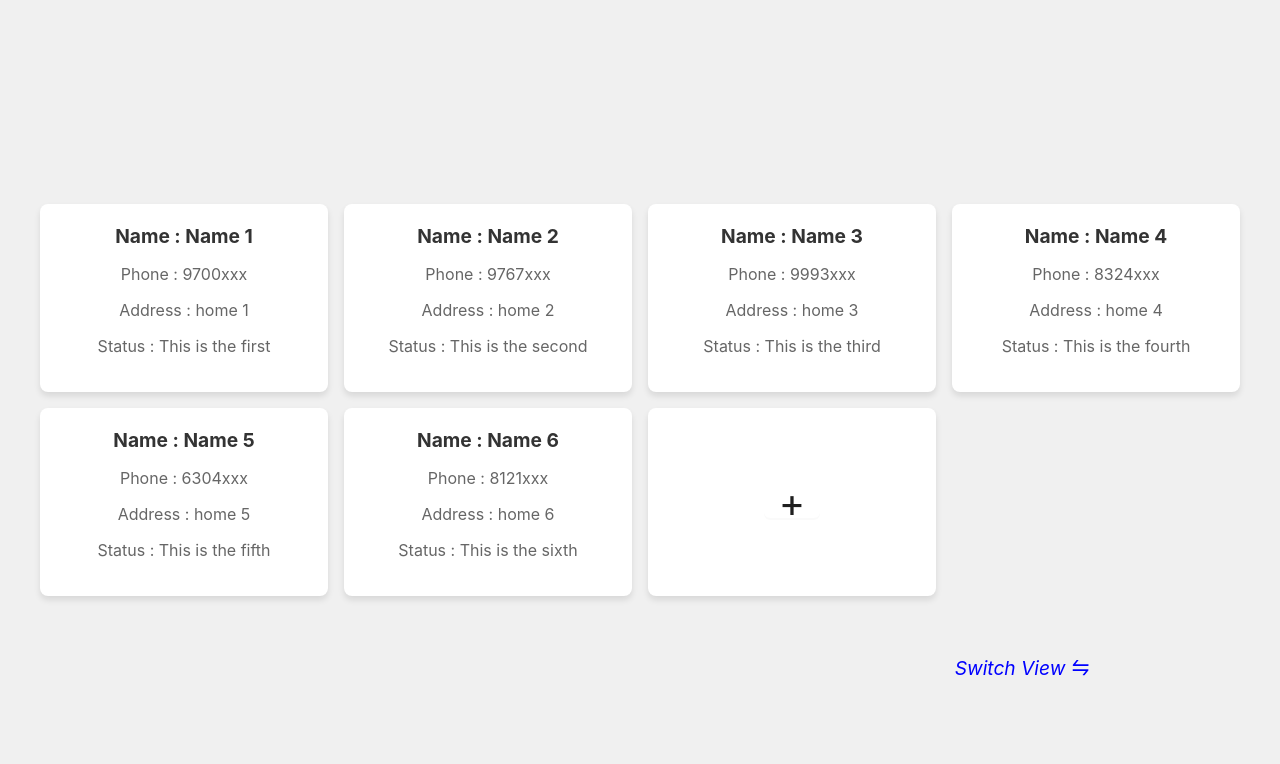
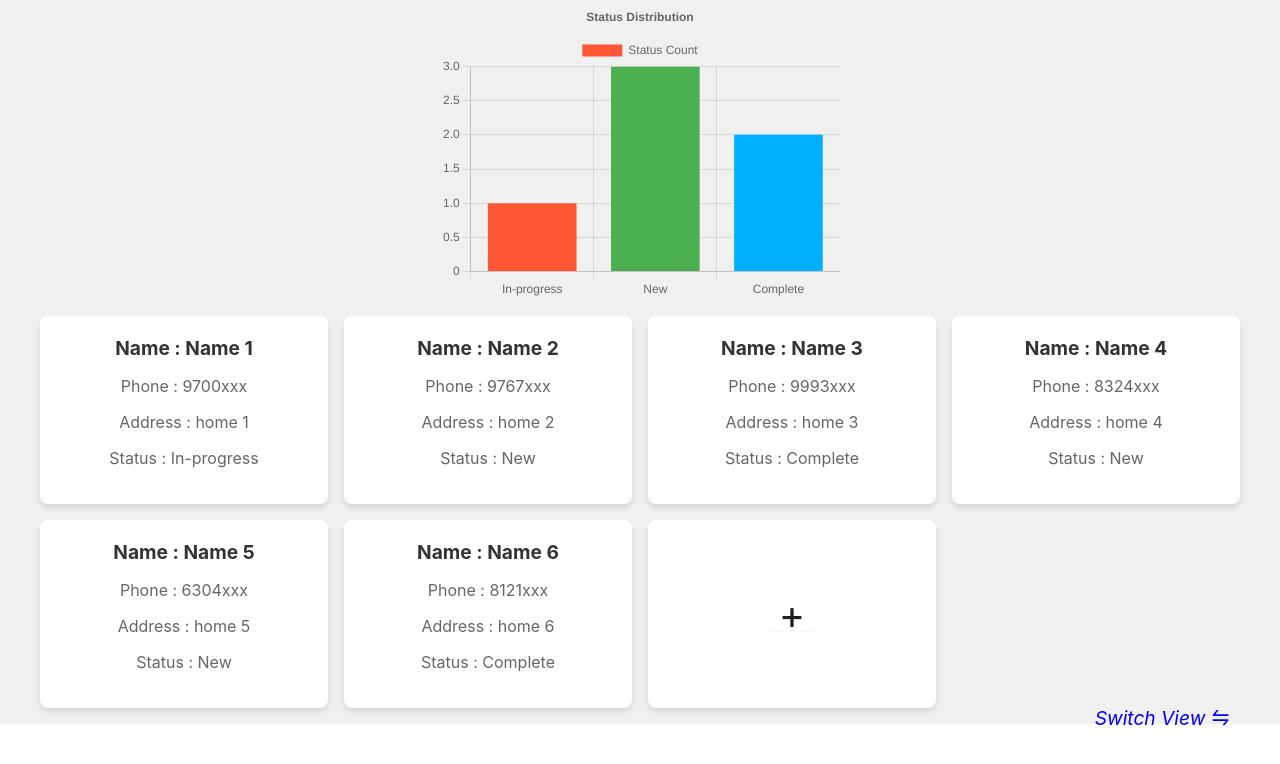
Before and after one commit to snrtrunksoft/snr-css-cmt_app, a React (Create React App) app: page / in a window 1280 px wide. Shown: the top 764 px of the page. Built offline with nearby package versions, Linux system fonts and the light colour scheme.

Commit message:
Graph_01 - graph has been added for the data status

```diff
--- a/package.json
+++ b/package.json
@@ -4,8 +4,10 @@
   "private": true,
   "dependencies": {
     "antd": "^5.23.3",
+    "chart.js": "^4.4.7",
     "cra-template": "1.2.0",
     "react": "^19.0.0",
+    "react-chartjs-2": "^5.3.0",
     "react-dom": "^19.0.0",
     "react-hook-form": "^7.54.2",
     "react-scripts": "5.0.1",
--- a/src/AddNewNameCard.js
+++ b/src/AddNewNameCard.js
@@ -5,19 +5,35 @@ import { useForm } from "react-hook-form";
 
 const AddNewNameCard = ({
     data,
-    setNewRecordId,
     setNewRecordName,
     setNewRecordPhone,
     setNewRecordAddress,
     setNewRecordStatus,
+    newRecordStatus,
     setIsAddNewNameCardModalOpen,
     handleAddNewNameCard,
     }) => {
 
     const { register, reset } = useForm();
+
     const handleReset = () => {
         reset();
+        setNewRecordName("");
+        setNewRecordPhone("");
+        setNewRecordAddress("");
+        setNewRecordStatus("New");
     };
+
+    const dropDownList = (
+    <select
+      value={newRecordStatus}
+      onChange={(e) => setNewRecordStatus(e.target.value)}
+    >
+      <option value="New">New</option>
+      <option value="In-progress">In-progress</option>
+      <option value="Complete">Complete</option>
+    </select>
+  );
 
     return(
         <div>
@@ -31,7 +47,7 @@ const AddNewNameCard = ({
                     </Col>
                     <Col>
                         <h2><input
-                            type="text" {...register('newRecordName')}
+                            type="text" {...register("name")}
                             onChange={(e) => {setNewRecordName(e.target.value)}}
                         /></h2>
                     </Col>
@@ -42,8 +58,7 @@ const AddNewNameCard = ({
                     </Col>
                     <Col>
                         <h2><input
-                            type="number"
-                            {...register('newRecordPhone')}
+                            type="number" {...register("phone")}
                             onChange={(e) => {setNewRecordPhone(e.target.value)}}
                         /></h2>
                     </Col>
@@ -53,8 +68,7 @@ const AddNewNameCard = ({
                         <h2>Address : </h2>
                     </Col>
                     <Col>
-                        <h2><input
-                            {...register('Address')}
+                        <h2><input {...register('Address')}
                             onChange={(e) => {setNewRecordAddress(e.target.value)}}
                         /></h2>
                     </Col>
@@ -64,10 +78,7 @@ const AddNewNameCard = ({
                         <h2>Status : </h2>
                     </Col>
                     <Col>
-                        <h2><input
-                            {...register('Status')}
-                            onChange={(e) => {setNewRecordStatus(e.target.value)}}
-                        /></h2>
+                        <h2>{dropDownList}</h2>
                     </Col>
                 </Row>
                 <Row style={{display:'flex',alignItems:'flex-end',justifyContent:'flex-end'}}>
--- a/src/App.css
+++ b/src/App.css
@@ -1,8 +1,8 @@
 .app {
   display: flex;
+  flex-direction: column;
   justify-content: center;
   align-items: center;
-  height: 100vh;
   background-color: #f0f0f0;
   margin: 0;
 }
@@ -18,8 +18,8 @@
 
 .fixed-div {
   position: fixed;
-  bottom: 100px;
-  right: 170px;
+  bottom: 50px;
+  right: 30px;
   padding: 20px;
   color: blue;
   font-style: italic;
--- a/src/App.js
+++ b/src/App.js
@@ -4,27 +4,60 @@ import NameCard from './NameCard';
 import AddNewNameCard from './AddNewNameCard';
 import { Button, Modal } from "antd";
 import { SwapOutlined } from "@ant-design/icons";
+import { Bar } from 'react-chartjs-2';
+import { Chart as ChartJS, CategoryScale, LinearScale, BarElement, Title, Tooltip, Legend } from 'chart.js';
+
+// Registering necessary Chart.js components
+ChartJS.register(CategoryScale, LinearScale, BarElement, Title, Tooltip, Legend);
 
 function App() {
 
   const [ isAddNewNameCardModalOpen, setIsAddNewNameCardModalOpen ] = useState(false);
   const [ dataView, setDataView ] = useState("grid");
-  const [ newRecordId, setNewRecordID ] = useState(null);
   const [ newRecordName, setNewRecordName ] = useState('');
   const [ newRecordPhone, setNewRecordPhone ] = useState('');
   const [ newRecordAddress, setNewRecordAddress ] = useState('');
-  const [ newRecordStatus, setNewRecordStatus ] = useState('');
+  const [ newRecordStatus, setNewRecordStatus ] = useState("New");
 
 
 
   const [ data, setData]  = useState([
-      { id: 1, Name: "Name 1", Phone:"9700xxx", Address:'home 1', Status: "This is the first" },
-      { id: 2, Name: "Name 2", Phone:"9767xxx", Address:'home 2', Status: "This is the second" },
-      { id: 3, Name: "Name 3", Phone:"9993xxx", Address:'home 3', Status: "This is the third" },
-      { id: 4, Name: "Name 4", Phone:"8324xxx", Address:'home 4', Status: "This is the fourth" },
-      { id: 5, Name: "Name 5", Phone:"6304xxx", Address:'home 5', Status: "This is the fifth" },
-      { id: 6, Name: "Name 6", Phone:"8121xxx", Address:'home 6', Status: "This is the sixth" },
+      { id: 1, Name: "Name 1", Phone:"9700xxx", Address:'home 1', Status: "In-progress" },
+      { id: 2, Name: "Name 2", Phone:"9767xxx", Address:'home 2', Status: "New" },
+      { id: 3, Name: "Name 3", Phone:"9993xxx", Address:'home 3', Status: "Complete" },
+      { id: 4, Name: "Name 4", Phone:"8324xxx", Address:'home 4', Status: "New" },
+      { id: 5, Name: "Name 5", Phone:"6304xxx", Address:'home 5', Status: "New" },
+      { id: 6, Name: "Name 6", Phone:"8121xxx", Address:'home 6', Status: "Complete" },
   ]);
+
+  const statusCount = data.reduce((acc,item) => {
+    acc[item.Status] = (acc[item.Status] || 0) + 1;
+    return acc;
+  }, {});
+
+  console.log("StatusCount:",statusCount);
+
+  const BarGraphData = {
+    labels: Object.keys(statusCount),
+    datasets: [
+        {
+          label: 'Status Count',
+          data: Object.values(statusCount),
+          backgroundColor: ['#FF5733', '#4CAF50', '#00B0FF'],
+          borderColor: ['#FF5733', '#4CAF50', '#00B0FF'],
+        }
+      ]
+  };
+
+  const options = {
+    responsive: true,
+    plugins: {
+      title: {
+        display: true,
+        text: 'Status Distribution',
+      },
+    },
+  };
 
   const newRecord = {
     id: parseInt(data[data.length - 1]['id']) + 1,
@@ -40,6 +73,9 @@ function App() {
 
   return (
     <div className="app">
+      <div >
+        <Bar data={BarGraphData} options={options} height="300px" width="400px"></Bar>
+      </div>
       <div className={dataView === "grid" ? "grid" : "list"}>
         {data.map((item) => (
           <NameCard key={item.id}
@@ -69,11 +105,11 @@ function App() {
         >
         <AddNewNameCard
           data={data}
-          setNewRecordID={setNewRecordID}
           setNewRecordName={setNewRecordName}
           setNewRecordPhone={setNewRecordPhone}
           setNewRecordAddress={setNewRecordAddress}
           setNewRecordStatus={setNewRecordStatus}
+          newRecordStatus={newRecordStatus}
           setIsAddNewNameCardModalOpen={setIsAddNewNameCardModalOpen}
           handleAddNewNameCard={handleAddNewNameCard}
           />
```
Also changed, not shown: 1 other file (tests, documents, lock files or other folders).
